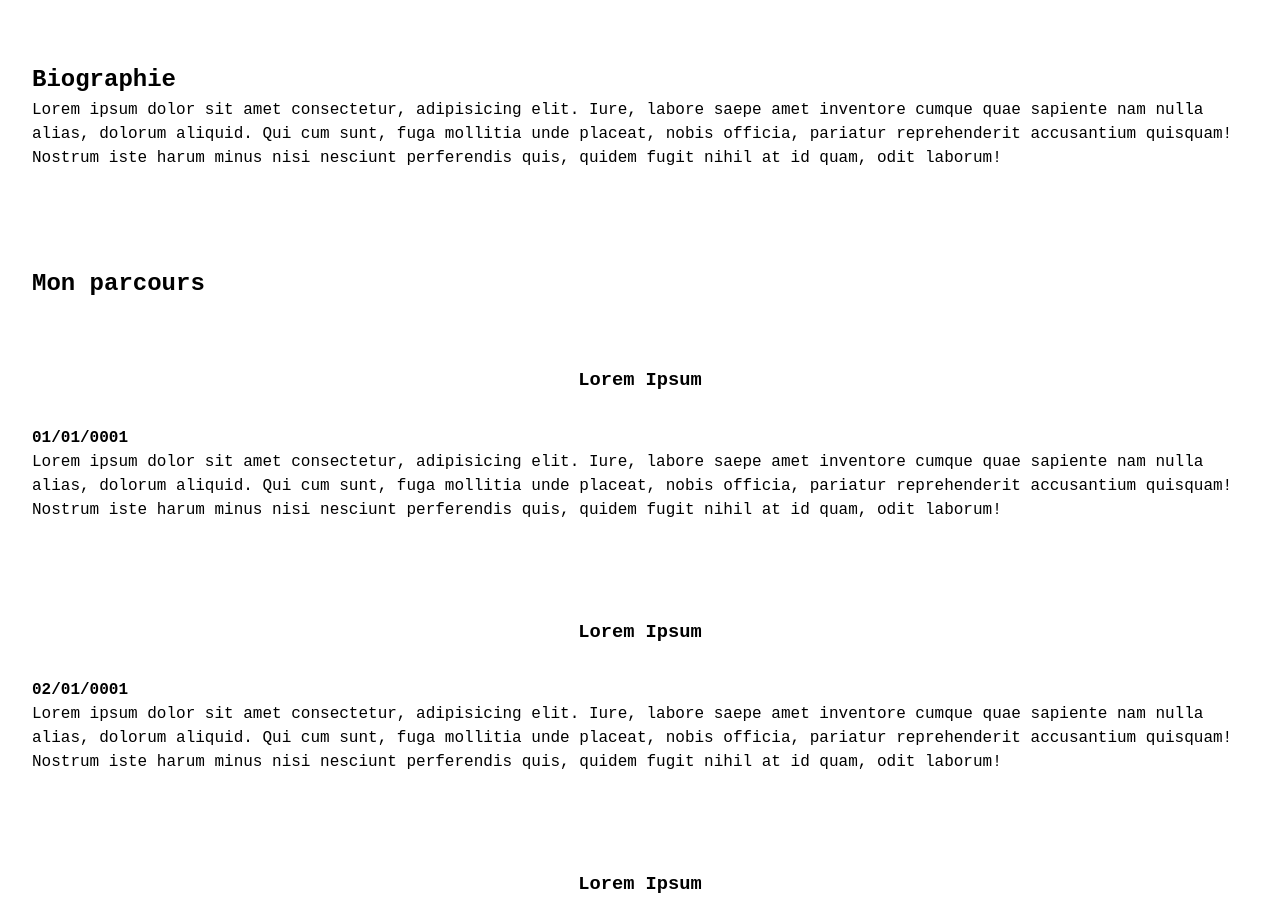
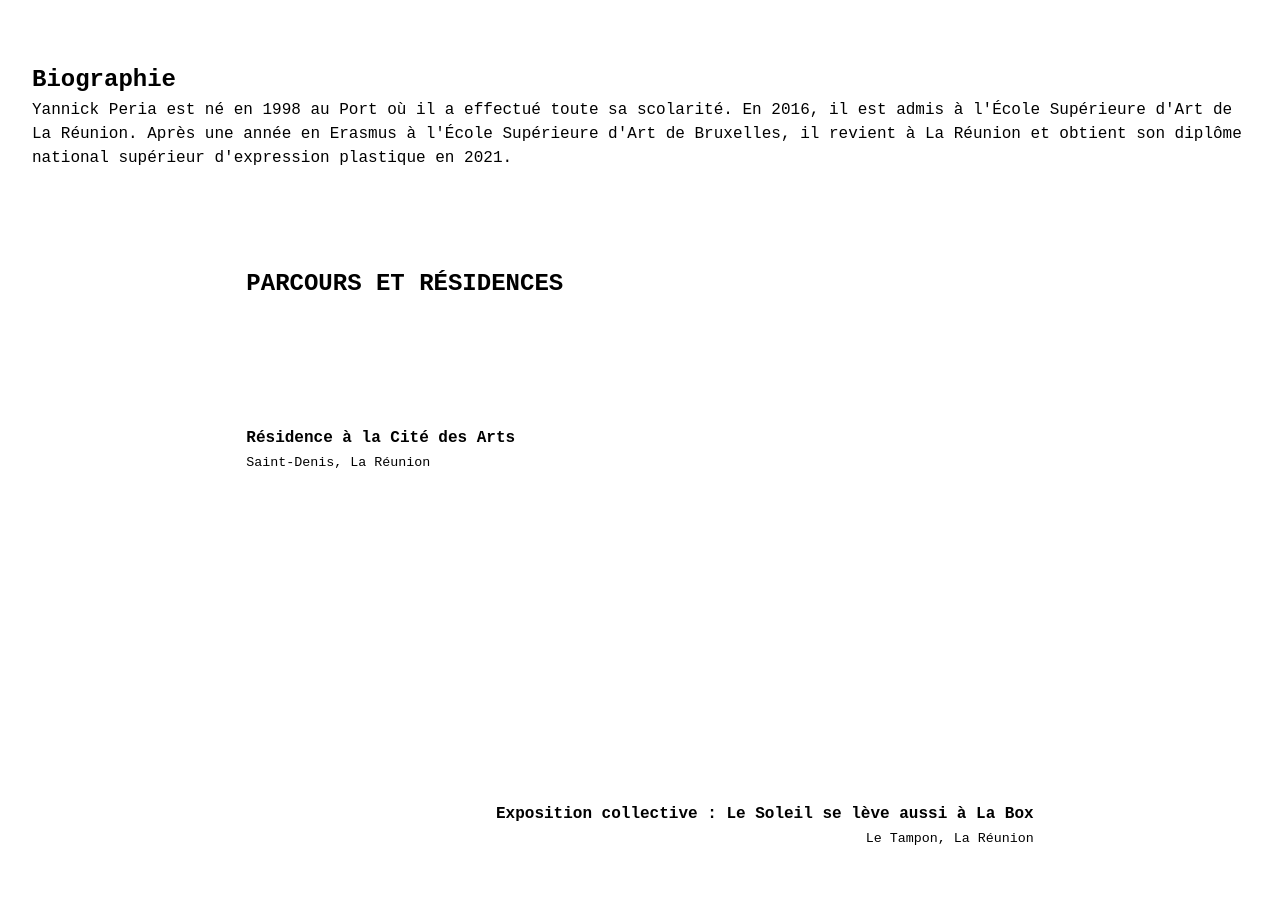
Before and after one commit to TerryGrimoire/Yannick-Peria, a React (Vite) app: page /Bio in a window 1280 px wide. Shown: the part 498-1412 px from the top of the page. Built offline with nearby package versions, Linux system fonts and the light colour scheme; a web font is replaced by a local one.

Commit message:
adding some content to oeuvresData and bio

```diff
--- a/src/App.css
+++ b/src/App.css
@@ -219,8 +219,12 @@ margin-right: -2rem;
   border-radius: 30% 70% 32% 68% / 69% 30% 70% 31% ;
 }
 
+.about {
+  height: fit-content;
+}
 .about p {
   padding: 0 2rem;
+  margin: 2rem 0;
 }
 
 .button_style {
@@ -330,9 +334,6 @@ border: #3b3a3a 0.25px solid;
 margin: 2rem 0;
 }
 
-.bio_parcours_content {
-  padding: 2rem 0;
-}
 
 .bio_bottom {
   display: flex;
@@ -357,6 +358,46 @@ margin: 2rem 0;
   border-radius: 0.5rem;
 }
 
+.left, .right {
+  width: 100%;
+  padding: 2rem 0;
+}
+
+.left *, .right * {
+  background-color: transparent;
+}
+
+.left {
+ text-align: left;
+ margin: 1rem 0;
+ background-image: url(./assets/pinceau1.png);
+ background-repeat: no-repeat;
+ background-size: 92%;
+ background-position: -0% -200%;
+ height: 45vh;
+}
+
+.left h3 {
+  text-align: left;
+  margin: 1rem 0 2rem;
+  color: var(--main-bg-color);
+}
+
+.right {
+  text-align: right;
+  margin: 1rem 0;
+  background-image: url(./assets/pinceau3.png);
+  background-repeat: no-repeat;
+  background-size: 80%;
+  background-position: 100% -45%;
+  height: 45vh;
+}
+
+.right h3 {
+  text-align: right;
+  margin: 1rem 0 2rem;
+  color: var(--main-bg-color);
+}
 /********************************************************************* Page Peintures *********************************************************************/
 
 .page_peintures{
@@ -370,6 +411,10 @@ margin: 2rem 0;
 
 .page_peintures article {
   padding: 3rem 0;
+}
+
+.page_peintures p {
+  padding: 1rem 0
 }
 
 .page_peintures h2 {
@@ -430,12 +475,28 @@ margin: 2rem 0;
   padding: 0.25rem;
   background-color: var(--main-bg-color);
   border-radius: 50%;
+  z-index: 2;
 }
 
 .page_peintures .alice-carousel__prev-btn p, .page_peintures .alice-carousel__next-btn p {
  font-size: 3rem;
  text-align: center;
  margin: 0 0.5rem;
+}
+
+.peintures_carousel {
+  display: flex;
+  flex-direction: column;
+  color: var(--main-bg-color);
+  justify-content: space-between;
+  align-items: space-between;
+  min-height: fit-content;
+}
+.peintures_carousel h4 {
+  padding: 1rem 2rem 0.5rem;
+}
+.peintures_carousel small {
+  padding: 0.1rem 2rem ;
 }
 
 /********************************************************************* Page MUSIQUES *********************************************************************/
--- a/src/components/Home/sections/About.jsx
+++ b/src/components/Home/sections/About.jsx
@@ -8,12 +8,11 @@ function About() {
       <h3>À PROPOS DE YANNICK</h3>
       <img src={yannick} alt="yannick en portrait" className="yannick" />
       <p>
-        Lorem ipsum dolor sit amet consectetur, adipisicing elit. Iure, labore
-        saepe amet inventore cumque quae sapiente nam nulla alias, dolorum
-        aliquid. Qui cum sunt, fuga mollitia unde placeat, nobis officia,
-        pariatur reprehenderit accusantium quisquam! Nostrum iste harum minus
-        nisi nesciunt perferendis quis, quidem fugit nihil at id quam, odit
-        laborum!
+        Yannick Peria est né en 1998 au Port où il a effectué toute sa
+        scolarité. En 2016, il est admis à l'École Supérieure d'Art de La
+        Réunion. Après une année en Erasmus à l'École Supérieure d'Art de
+        Bruxelles, il revient à La Réunion et obtient son diplôme national
+        supérieur d'expression plastique en 2021.
       </p>
       <Link to="/Bio">
         <button type="button" className="button_style">
--- a/src/components/Home/sections/Oeuvres.jsx
+++ b/src/components/Home/sections/Oeuvres.jsx
@@ -9,9 +9,11 @@ function Oueuvres() {
       <article className="flex-col oeuvres_article">
         <h4>LA KOUR</h4>
         <p>
-          Lorem ipsum dolor sit amet consectetur, adipisicing elit. Doloribus,
-          voluptas dolores nam voluptatum, iusto minima vitae accusamus ut
-          accusantium assumenda repellat unde pariatur explicabo perferendis.
+          C'est pendant la période du confinement que le projet LA KOUR est né.
+          Je peins des lieux qui me sont chers, d'après des photographies que je
+          prends avec mon téléphone. Les peindre pour ne pas les perdre, pour
+          les immortaliser, pour qu'elles ne disparaissent pas dans le flot
+          d'images postées sur le net.
         </p>
       </article>
       <div className="oeuvre_image_container">
--- a/src/data/oeuvresData.js
+++ b/src/data/oeuvresData.js
@@ -14,51 +14,81 @@ const oeuvresData = [
     id: 1,
     image: oeuvre1,
     alt: "text ",
+    title: "1. Eric",
+    size: "97x97cm",
+    details: "acrylique sur toile, 2022",
   },
   {
     id: 2,
     image: oeuvre2,
     alt: "text ",
+    title: "2. Raymond",
+    size: "97x97cm",
+    details: "acrylique sur toile, 2022",
   },
   {
     id: 3,
     image: oeuvre3,
     alt: "text ",
+    title: "3. Tao",
+    size: "97x97cm",
+    details: "acrylique sur toile, 2022",
   },
   {
     id: 4,
     image: oeuvre4,
     alt: "text ",
+    title: "4. Mathéo",
+    size: "97x97cm",
+    details: "acrylique sur toile, 2022",
   },
   {
     id: 5,
     image: oeuvre5,
     alt: "text ",
+    title: "5. Brunch",
+    size: "180x180cm",
+    details: "acrylique sur toile, 2021",
   },
   {
     id: 6,
     image: oeuvre9,
     alt: "text ",
+    title: "6. Confinement 1",
+    size: "21.5x21cm",
+    details: "acrylique sur papier, 2020",
   },
   {
     id: 7,
     image: oeuvre7,
     alt: "text ",
+    title: "7. Confinement 2",
+    size: "20x22cm",
+    details: "acrylique sur papier, 2020",
   },
   {
     id: 8,
     image: oeuvre8,
     alt: "text ",
+    title: "8. Bouteille et multiprise",
+    size: "150x150cm",
+    details: "acrylique sur toile, 2021",
   },
   {
     id: 9,
     image: oeuvre6,
     alt: "text ",
+    title: "9. Téléphone mémé 1",
+    size: "80x100cm",
+    details: "acrylique sur toile, 2022",
   },
   {
     id: 10,
     image: oeuvre10,
     alt: "text ",
+    title: "10. Téléphone mémé 2",
+    size: "97x97cm",
+    details: "acrylique sur toile, 2022",
   },
 ];
 export default oeuvresData;
--- a/src/data/parcousData.js
+++ b/src/data/parcousData.js
@@ -1,31 +1,67 @@
 const parcoursData = [
   {
     id: 1,
-    date: "01/01/0001",
-    title: "Lorem Ipsum",
-    text: "Lorem ipsum dolor sit amet consectetur, adipisicing elit. Iure, labore saepe amet inventore cumque quae sapiente nam nulla alias, dolorum aliquid. Qui cum sunt, fuga mollitia unde placeat, nobis officia, pariatur reprehenderit accusantium quisquam! Nostrum iste harum minus nisi nesciunt perferendis quis, quidem fugit nihil at id quam, odit laborum!",
+    date: "Août 2021 à Mars 2022",
+    title: "Résidence à la Cité des Arts",
+    city: "Saint-Denis, La Réunion",
     classCSS: "left",
   },
   {
     id: 2,
-    date: "02/01/0001",
-    title: "Lorem Ipsum",
-    text: "Lorem ipsum dolor sit amet consectetur, adipisicing elit. Iure, labore saepe amet inventore cumque quae sapiente nam nulla alias, dolorum aliquid. Qui cum sunt, fuga mollitia unde placeat, nobis officia, pariatur reprehenderit accusantium quisquam! Nostrum iste harum minus nisi nesciunt perferendis quis, quidem fugit nihil at id quam, odit laborum!",
+    date: "Octobre 2021",
+    title: "Exposition collective : Le Soleil se lève aussi à La Box",
+    city: "Le Tampon, La Réunion",
     classCSS: "right",
   },
   {
     id: 3,
-    date: "03/03/0003",
-    title: "Lorem Ipsum",
-    text: "Lorem ipsum dolor sit amet consectetur, adipisicing elit. Iure, labore saepe amet inventore cumque quae sapiente nam nulla alias, dolorum aliquid. Qui cum sunt, fuga mollitia unde placeat, nobis officia, pariatur reprehenderit accusantium quisquam! Nostrum iste harum minus nisi nesciunt perferendis quis, quidem fugit nihil at id quam, odit laborum!",
+    date: "Novembre 2021",
+    title: "Exposition des jeunes diplômés : Jeux innocents au Kab'Art",
+    city: "Saint-Leu, La Réunion",
     classCSS: "left",
   },
   {
     id: 4,
-    date: "04/04/0004",
-    title: "Lorem Ipsum",
-    text: "Lorem ipsum dolor sit amet consectetur, adipisicing elit. Iure, labore saepe amet inventore cumque quae sapiente nam nulla alias, dolorum aliquid. Qui cum sunt, fuga mollitia unde placeat, nobis officia, pariatur reprehenderit accusantium quisquam! Nostrum iste harum minus nisi nesciunt perferendis quis, quidem fugit nihil at id quam, odit laborum!",
+    date: "Juin 2022",
+    title: "Prix de La Villa Rivière 2022",
+    city: "Saint-Paul, La Réunion",
     classCSS: "right",
+  },
+  {
+    id: 5,
+    date: "Juillet à Septembre 2022",
+    title: "Résidence d'artiste à La Friche - centre d'arts visuels",
+    city: "Le Port, La Réunion",
+    classCSS: "left",
+  },
+  {
+    id: 6,
+    date: "Août à Novembre 2022",
+    title: "Résidence en entreprise au Groupe Caillé",
+    city: "Le Port, La Réunion",
+    classCSS: "right",
+  },
+  {
+    id: 7,
+    date: "Novembre 2022",
+    title:
+      "Première exposition personnelle à La Friche en collaboration avec le Groupe Caillé",
+    city: "Le Port, La Réunion",
+    classCSS: "left",
+  },
+  {
+    id: 8,
+    date: "Novembre 2022",
+    title: "Premier catalogue monographique. TER'LA éditions",
+    city: "Le Port, La Réunion",
+    classCSS: "right",
+  },
+  {
+    id: 9,
+    date: "Décembre 2022 à Août 2023",
+    title: "Résidence d'artiste à la cité Internationale des Arts",
+    city: "Paris, France",
+    classCSS: "left",
   },
 ];
 
--- a/src/pages/Bio.jsx
+++ b/src/pages/Bio.jsx
@@ -24,26 +24,22 @@ function Bio({ helmet }) {
         <article>
           <h2>Biographie</h2>
           <p>
-            Lorem ipsum dolor sit amet consectetur, adipisicing elit. Iure,
-            labore saepe amet inventore cumque quae sapiente nam nulla alias,
-            dolorum aliquid. Qui cum sunt, fuga mollitia unde placeat, nobis
-            officia, pariatur reprehenderit accusantium quisquam! Nostrum iste
-            harum minus nisi nesciunt perferendis quis, quidem fugit nihil at id
-            quam, odit laborum!
+            Yannick Peria est né en 1998 au Port où il a effectué toute sa
+            scolarité. En 2016, il est admis à l'École Supérieure d'Art de La
+            Réunion. Après une année en Erasmus à l'École Supérieure d'Art de
+            Bruxelles, il revient à La Réunion et obtient son diplôme national
+            supérieur d'expression plastique en 2021.
           </p>
         </article>
       </div>
       <section className="bio_main">
-        <h2>Mon parcours</h2>
+        <h2>PARCOURS ET RÉSIDENCES</h2>
         <div className="bio_parcours">
           {parcoursData.map((el) => (
-            <div className="flex">
-              <div className={el.classCSS} />
-              <div className="bio_parcours_content">
-                <h3>{el.title}</h3>
-                <h4>{el.date}</h4>
-                <p>{el.text}</p>
-              </div>
+            <div className={el.classCSS}>
+              <h3>{el.date}</h3>
+              <h4>{el.title}</h4>
+              <small>{el.city}</small>
             </div>
           ))}
         </div>
```
Also changed, not shown: src/pages/Peintures.jsx (+37 -19 lines).
